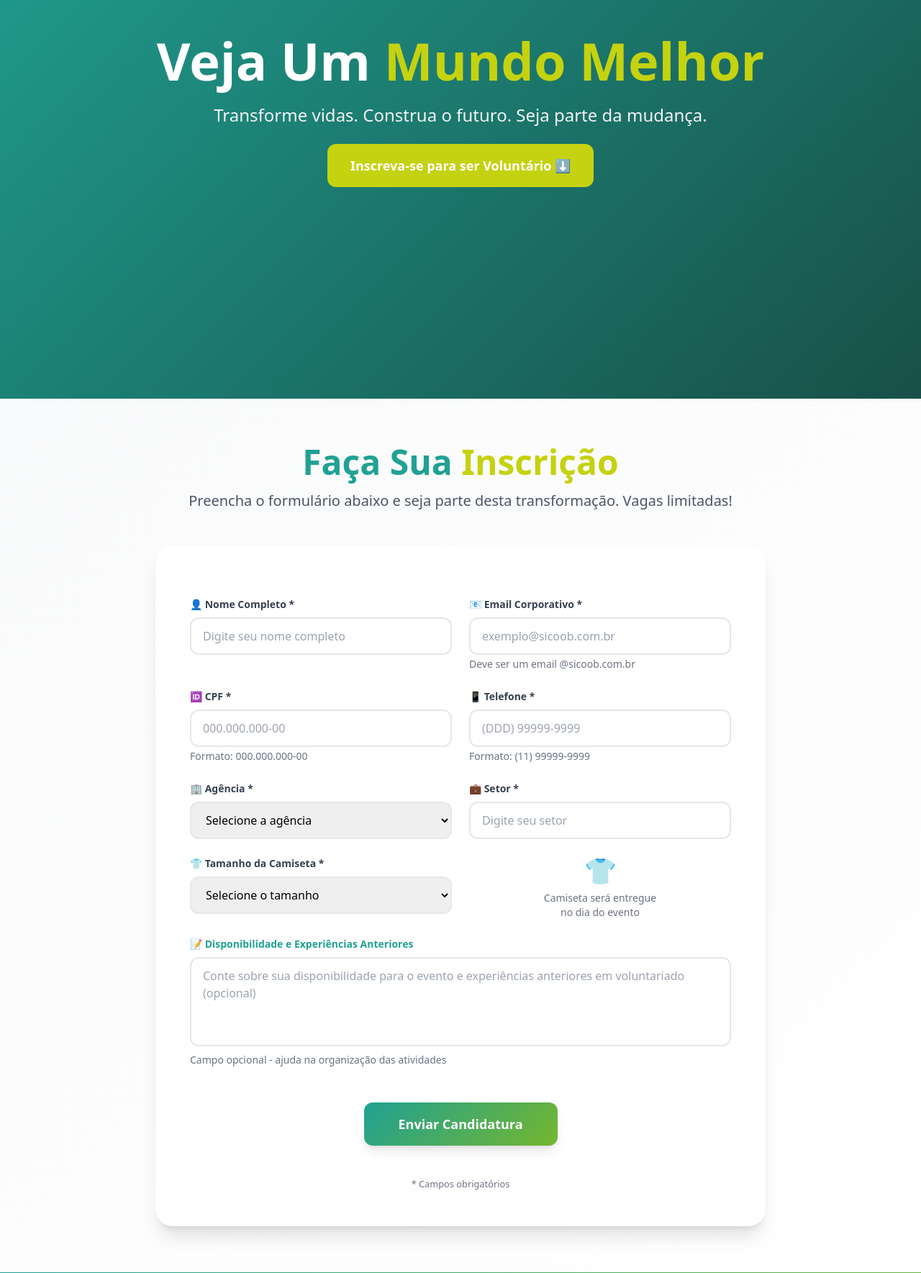
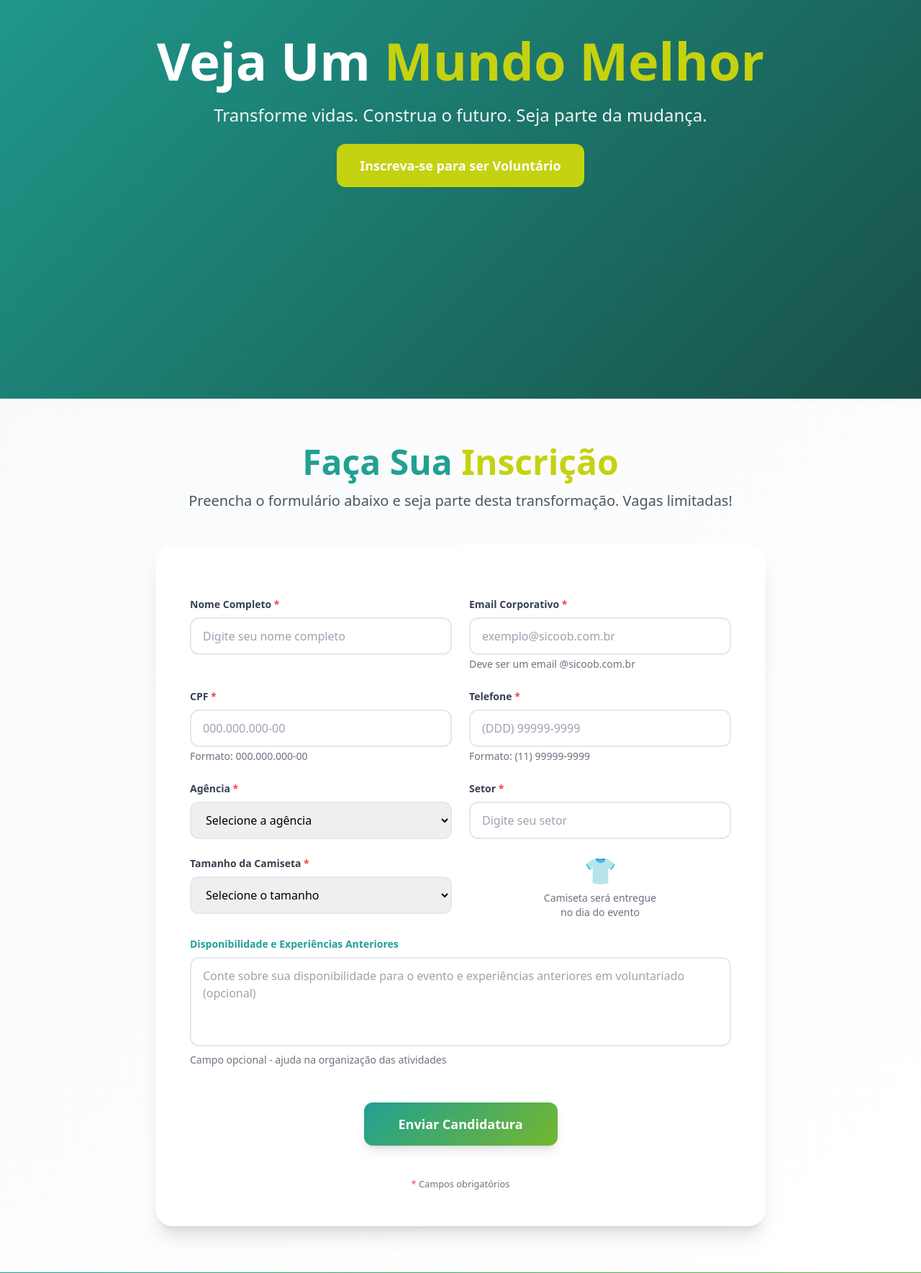
Before and after one commit to eduardoamorim-dev/projeto-extensao-vmm, a Django app: page / in a window 1280 px wide. Shown: the part 310-2079 px from the top of the page at 72% size. Run offline with Django 5.2, Linux system fonts and the light colour scheme; some libraries are stand-ins or nearby versions.

Commit message:
refactor(volunteer): improve registration and admin list templates
- Update cadastro_voluntario.html to clarify required fields and improve UI
- Enhance feedback messages for form submission
- Minor code cleanup in views.py (comments, redirect)
- Remove emoji from admin_voluntarios_lista.html header

```diff
--- a/vmm/templates/admin_voluntarios_lista.html
+++ b/vmm/templates/admin_voluntarios_lista.html
@@ -52,7 +52,7 @@
                 <div class="flex items-center space-x-4">
                     <div class="flex items-center space-x-3">
                         <div class="w-10 h-10 secondary-bg rounded-full flex items-center justify-center">
-                            <span class="text-white font-bold text-lg">🌍</span>
+                            <span class="text-white font-bold text-lg"></span>
                         </div>
                         <div>
                             <h1 class="text-2xl font-bold">Veja Um Mundo Melhor</h1>
--- a/vmm/templates/cadastro_voluntario.html
+++ b/vmm/templates/cadastro_voluntario.html
@@ -14,7 +14,7 @@
         </p>
 
         <a href="#formulario" class="inline-block text-white font-bold px-8 py-4 rounded-xl text-lg hover:opacity-90 transition-opacity" style="background-color: #C5D210;">
-            Inscreva-se para ser Voluntário ⬇️
+            Inscreva-se para ser Voluntário
         </a>
     </div>
 </section>
@@ -63,7 +63,7 @@
                 <div class="grid grid-cols-1 md:grid-cols-2 gap-6">
                     <div>
                         <label class="block text-sm font-bold text-gray-700 mb-2">
-                            👤 Nome Completo *
+                            Nome Completo <span class="text-red-500">*</span>
                         </label>
                         <input type="text" name="nome_completo" required
                                 class="w-full px-4 py-3 border-2 border-gray-200 rounded-xl focus:outline-none transition-colors"
@@ -73,7 +73,7 @@
                     </div>
                     <div>
                         <label class="block text-sm font-bold text-gray-700 mb-2">
-                            📧 Email Corporativo *
+                            Email Corporativo <span class="text-red-500">*</span>
                         </label>
                         <input type="email" name="email_corporativo" required
                                 class="w-full px-4 py-3 border-2 border-gray-200 rounded-xl focus:outline-none transition-colors"
@@ -88,7 +88,7 @@
                 <div class="grid grid-cols-1 md:grid-cols-2 gap-6">
                     <div>
                         <label class="block text-sm font-bold text-gray-700 mb-2">
-                            🆔 CPF *
+                            CPF <span class="text-red-500">*</span>
                         </label>
                         <input type="text" name="cpf" required
                                 class="w-full px-4 py-3 border-2 border-gray-200 rounded-xl focus:outline-none transition-colors"
@@ -101,7 +101,7 @@
                     </div>
                     <div>
                         <label class="block text-sm font-bold text-gray-700 mb-2">
-                            📱 Telefone *
+                            Telefone <span class="text-red-500">*</span>
                         </label>
                         <input type="tel" name="telefone" required
                                 class="w-full px-4 py-3 border-2 border-gray-200 rounded-xl focus:outline-none transition-colors"
@@ -118,7 +118,7 @@
                 <div class="grid grid-cols-1 md:grid-cols-2 gap-6">
                     <div>
                         <label class="block text-sm font-bold text-gray-700 mb-2">
-                            🏢 Agência *
+                            Agência <span class="text-red-500">*</span>
                         </label>
                         <select name="agencia" required
                                 class="w-full px-4 py-3 border-2 border-gray-200 rounded-xl focus:outline-none transition-colors"
@@ -132,7 +132,7 @@
                     </div>
                     <div>
                         <label class="block text-sm font-bold text-gray-700 mb-2">
-                            💼 Setor *
+                            Setor <span class="text-red-500">*</span>
                         </label>
                         <input type="text" name="setor" required
                                 class="w-full px-4 py-3 border-2 border-gray-200 rounded-xl focus:outline-none transition-colors"
@@ -146,7 +146,7 @@
                 <div class="grid grid-cols-1 md:grid-cols-2 gap-6">
                     <div>
                         <label class="block text-sm font-bold text-gray-700 mb-2">
-                            👕 Tamanho da Camiseta *
+                            Tamanho da Camiseta <span class="text-red-500">*</span>
                         </label>
                         <select name="tamanho_camiseta" required
                                 class="w-full px-4 py-3 border-2 border-gray-200 rounded-xl focus:outline-none transition-colors"
@@ -174,7 +174,7 @@
                 <!-- Experiência -->
                 <div>
                     <label class="block text-sm font-bold mb-2" style="color: #20A193;">
-                        📝 Disponibilidade e Experiências Anteriores
+                        Disponibilidade e Experiências Anteriores
                     </label>
                     <textarea name="experiencia_anterior" rows="4"
                               class="w-full px-4 py-3 border-2 border-gray-200 rounded-xl focus:outline-none transition-colors resize-none"
@@ -194,7 +194,7 @@
 
                 <!-- Required Fields Note -->
                 <div class="text-center pt-4">
-                    <small class="text-gray-500">* Campos obrigatórios</small>
+                    <small class="text-gray-500"><span class="text-red-500">*</span> Campos obrigatórios</small>
                 </div>
             </form>
         </div>
--- a/vmm/views.py
+++ b/vmm/views.py
@@ -97,7 +97,7 @@ def cadastro_voluntario(request):
             )
 
             # Redirecionar para evitar reenvio do formulário e limpar campos
-            return redirect('vmm:cadastro_voluntario')  # Use o namespace correto
+            return redirect('vmm:cadastro_voluntario')
 
         except IntegrityError as e:
             error_message = str(e).lower()
@@ -116,7 +116,7 @@ def cadastro_voluntario(request):
             })
 
         except Exception as e:
-            # Log do erro para debug (opcional)
+            # Log do erro para debug
             print(f"Erro inesperado no cadastro: {e}")
 
             messages.error(
```
